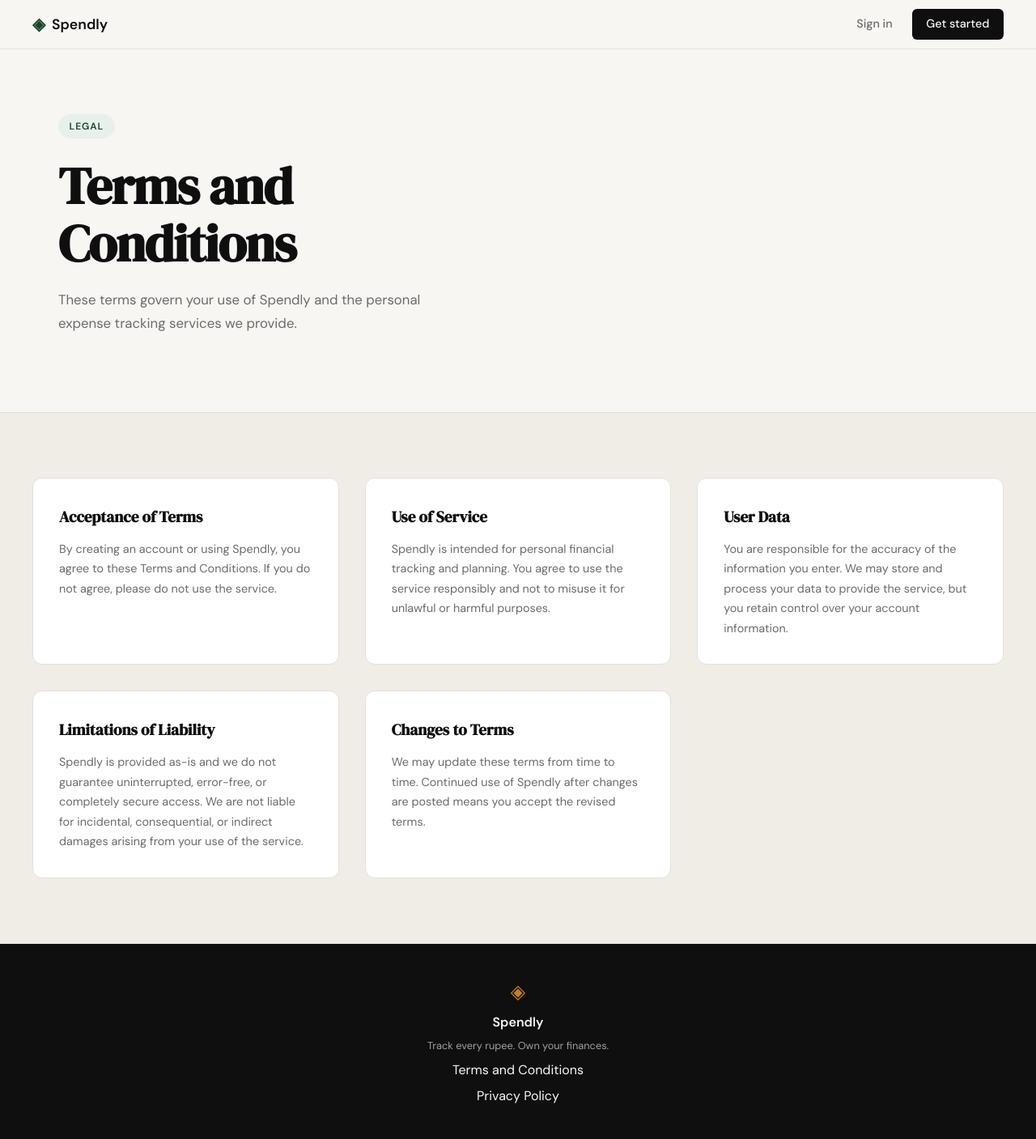
After one commit to ShreyasPatel2404/spendly, a Flask app: page /terms in a window 1280 px wide. The commit adds this page. Shown: the whole page at 81% size. Run offline with Flask 3, Linux system fonts and the light colour scheme.

Commit message:
landing: add terms and conditions page and route

```diff
--- a/app.py
+++ b/app.py
@@ -20,6 +20,11 @@ def register():
 @app.route("/login")
 def login():
     return render_template("login.html")
+
+
+@app.route("/terms")
+def terms():
+    return render_template("terms.html")
 
 
 # ------------------------------------------------------------------ #
--- a/templates/base.html
+++ b/templates/base.html
@@ -34,7 +34,7 @@
             <span class="brand-icon">◈</span>
             <span class="footer-name">Spendly</span>
             <p class="footer-copy">Track every rupee. Own your finances.</p>
-                <a href="#">Terms and Conditions</a>
+                <a href="/terms">Terms and Conditions</a>
                 <a href="#">Privacy Policy</a>
         </div>
     </footer>
--- /dev/null
+++ b/templates/terms.html
@@ -0,0 +1,40 @@
+{% extends "base.html" %}
+
+{% block title %}Spendly — Terms and Conditions{% endblock %}
+
+{% block content %}
+<section class="hero">
+    <div class="hero-inner">
+        <div class="hero-badge">Legal</div>
+        <h1 class="hero-title">Terms and Conditions</h1>
+        <p class="hero-subtitle">
+            These terms govern your use of Spendly and the personal expense tracking services we provide.
+        </p>
+    </div>
+</section>
+
+<section class="features">
+    <div class="features-inner">
+        <div class="feature-card">
+            <h3 class="feature-title">Acceptance of Terms</h3>
+            <p class="feature-body">By creating an account or using Spendly, you agree to these Terms and Conditions. If you do not agree, please do not use the service.</p>
+        </div>
+        <div class="feature-card">
+            <h3 class="feature-title">Use of Service</h3>
+            <p class="feature-body">Spendly is intended for personal financial tracking and planning. You agree to use the service responsibly and not to misuse it for unlawful or harmful purposes.</p>
+        </div>
+        <div class="feature-card">
+            <h3 class="feature-title">User Data</h3>
+            <p class="feature-body">You are responsible for the accuracy of the information you enter. We may store and process your data to provide the service, but you retain control over your account information.</p>
+        </div>
+        <div class="feature-card">
+            <h3 class="feature-title">Limitations of Liability</h3>
+            <p class="feature-body">Spendly is provided as-is and we do not guarantee uninterrupted, error-free, or completely secure access. We are not liable for incidental, consequential, or indirect damages arising from your use of the service.</p>
+        </div>
+        <div class="feature-card">
+            <h3 class="feature-title">Changes to Terms</h3>
+            <p class="feature-body">We may update these terms from time to time. Continued use of Spendly after changes are posted means you accept the revised terms.</p>
+        </div>
+    </div>
+</section>
+{% endblock %}
```
